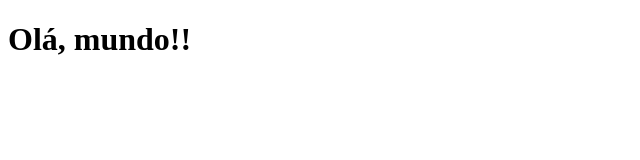
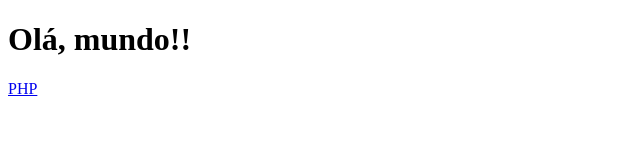
Before and after one commit to adrianomartiliano/portfolio, a plain HTML site: page index.html in a window 1280 px wide. Shown: the full height of the page, 0-640 px from the left. Drawn offline with Linux system fonts and the light colour scheme.

Commit message:
Update index.html

```diff
--- a/index.html
+++ b/index.html
@@ -8,6 +8,6 @@
 </head>
 <body>
     <h1>Olá, mundo!!</h1>
-    <a href="teste.php"></a>
+    <a href="teste.php">PHP</a>
 </body>
 </html>
```
